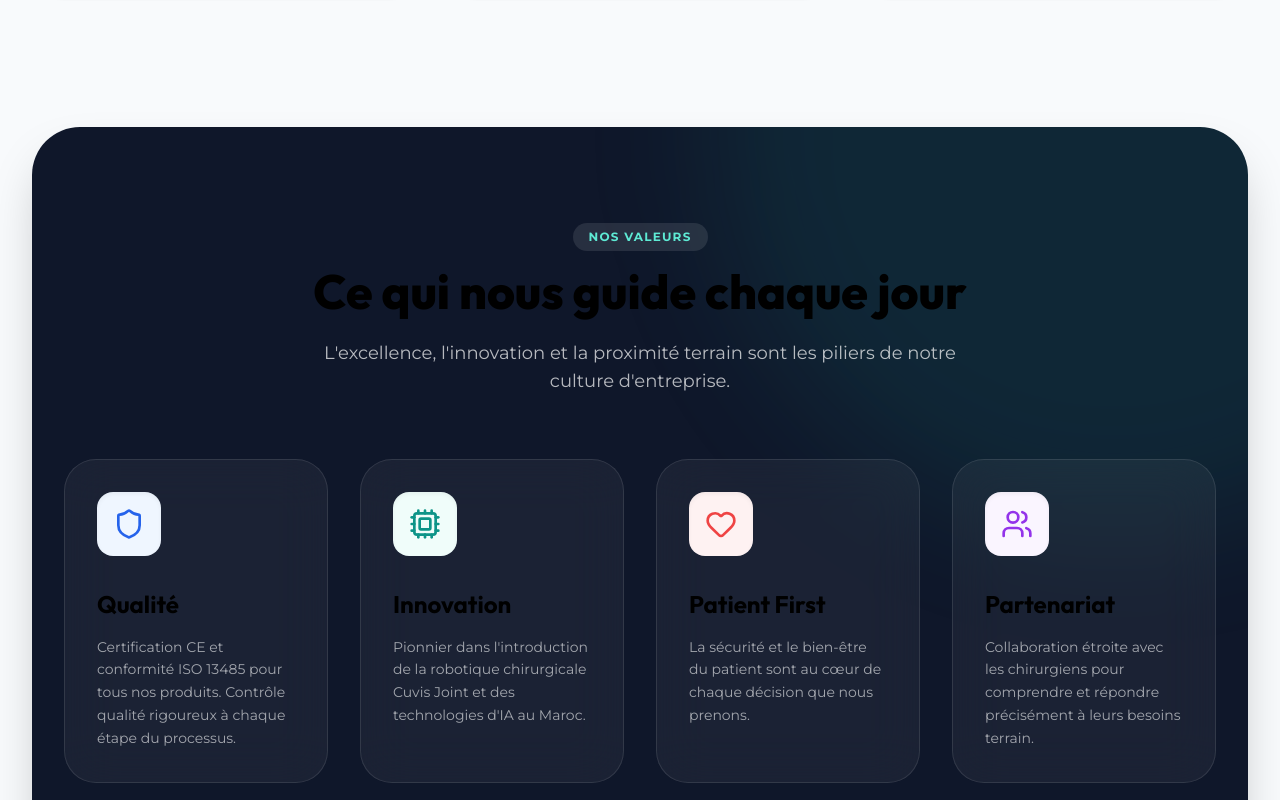
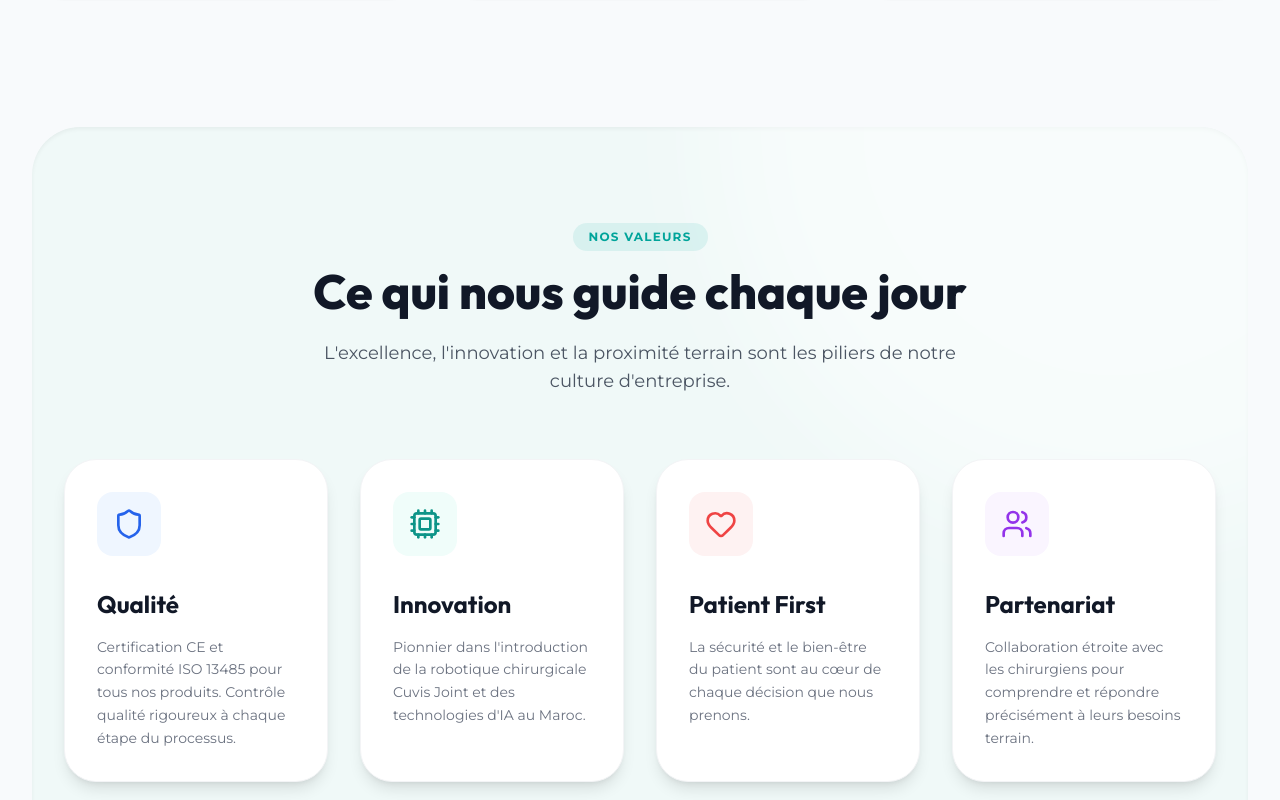
Before and after one commit to paraglow26-cell/dbc, a React (Vite) app: page /a-propos in a window 1280 px wide. Shown: the part 3120-3920 px from the top of the page. Built offline with nearby package versions, Linux system fonts and the light colour scheme; no server answers.

Commit message:
style: passage de la section Valeurs en thème clair pour plus de lisibilité

```diff
--- a/src/pages/About.tsx
+++ b/src/pages/About.tsx
@@ -328,8 +328,8 @@ export default function About() {
       </section>
 
       {/* ── VALEURS ── */}
-      <section className="py-24 bg-slate-900 text-white rounded-[3rem] mx-2 lg:mx-8 shadow-2xl relative overflow-hidden">
-        <div className="absolute top-0 right-0 w-[800px] h-[800px] bg-teal-500/10 rounded-full blur-3xl -translate-y-1/2 translate-x-1/3" />
+      <section className="py-24 bg-[#f0f9f8] rounded-[3rem] mx-2 lg:mx-8 shadow-inner relative overflow-hidden">
+        <div className="absolute top-0 right-0 w-[800px] h-[800px] bg-white/50 rounded-full blur-3xl -translate-y-1/2 translate-x-1/3" />
         <div className="relative z-10 max-w-7xl mx-auto px-4 sm:px-6 lg:px-8">
           <motion.div
             initial="hidden"
@@ -338,11 +338,11 @@ export default function About() {
             variants={staggerContainer}
             className="text-center mb-16"
           >
-            <motion.span variants={fadeInUp} className="inline-block bg-white/10 px-4 py-1.5 rounded-full text-teal-300 text-xs font-bold uppercase tracking-widest mb-4">
+            <motion.span variants={fadeInUp} className="inline-block bg-[#00a49a]/10 px-4 py-1.5 rounded-full text-[#00a49a] text-xs font-bold uppercase tracking-widest mb-4">
               Nos Valeurs
             </motion.span>
-            <motion.h2 variants={fadeInUp} className="text-4xl md:text-5xl font-extrabold mb-6">Ce qui nous guide chaque jour</motion.h2>
-            <motion.p variants={fadeInUp} className="text-white/70 max-w-2xl mx-auto text-lg">L'excellence, l'innovation et la proximité terrain sont les piliers de notre culture d'entreprise.</motion.p>
+            <motion.h2 variants={fadeInUp} className="text-4xl md:text-5xl font-extrabold mb-6 text-gray-900">Ce qui nous guide chaque jour</motion.h2>
+            <motion.p variants={fadeInUp} className="text-gray-600 max-w-2xl mx-auto text-lg">L'excellence, l'innovation et la proximité terrain sont les piliers de notre culture d'entreprise.</motion.p>
           </motion.div>
 
           <motion.div
@@ -357,13 +357,13 @@ export default function About() {
                 key={idx}
                 variants={scaleIn}
                 whileHover={{ y: -10 }}
-                className="bg-white/5 backdrop-blur-xl border border-white/10 rounded-[2rem] p-8 hover:bg-white/10 transition-all duration-300"
+                className="bg-white border border-gray-100 rounded-[2rem] p-8 shadow-lg hover:shadow-xl transition-all duration-300"
               >
-                <div className={`w-16 h-16 ${value.color} rounded-2xl flex items-center justify-center mb-8 shadow-inner`}>
+                <div className={`w-16 h-16 ${value.color} rounded-2xl flex items-center justify-center mb-8`}>
                   <value.icon className={`w-8 h-8 ${value.iconColor}`} />
                 </div>
-                <h3 className="text-2xl font-bold mb-4">{value.title}</h3>
-                <p className="text-white/60 text-sm leading-relaxed">{value.description}</p>
+                <h3 className="text-2xl font-bold mb-4 text-gray-900">{value.title}</h3>
+                <p className="text-gray-500 text-sm leading-relaxed">{value.description}</p>
               </motion.div>
             ))}
           </motion.div>
```
